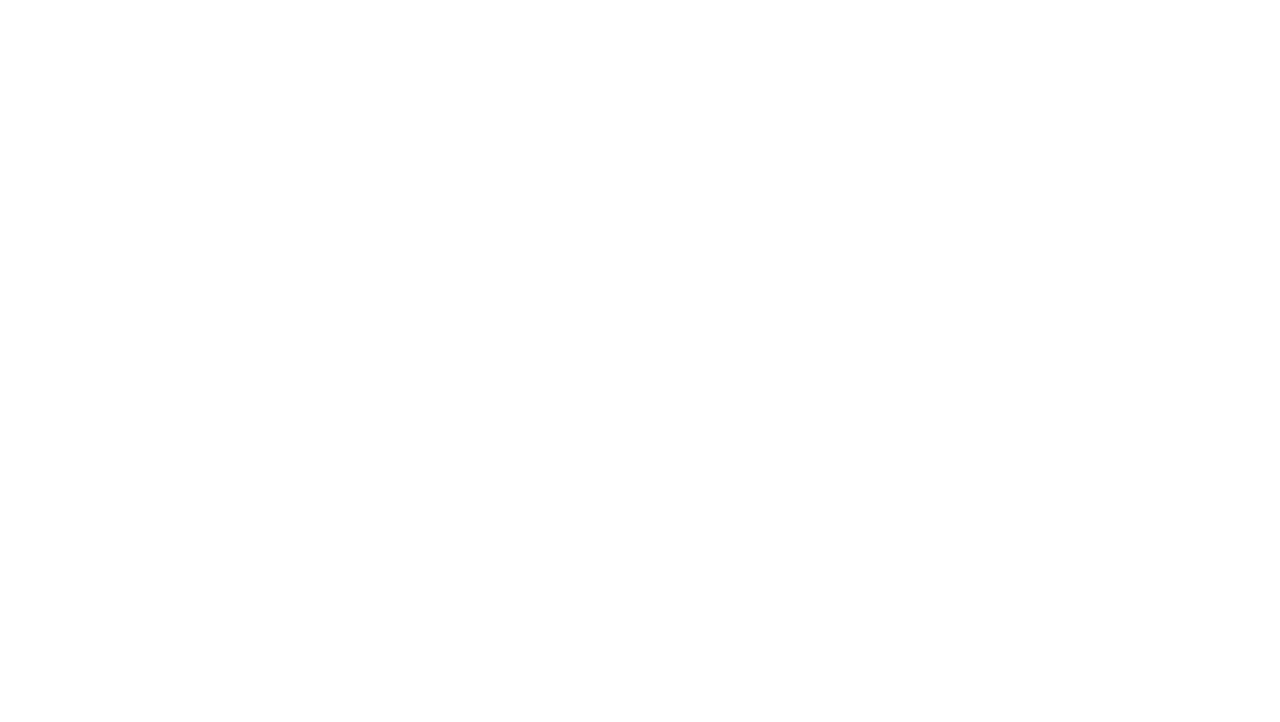
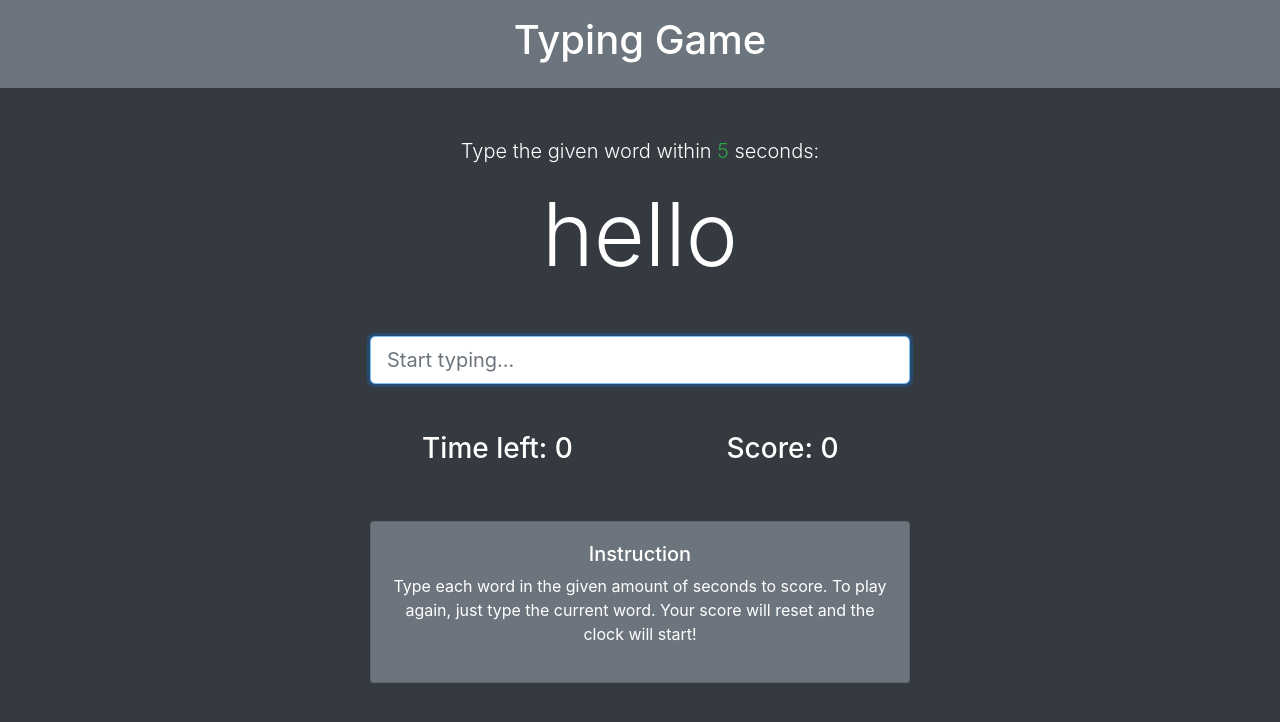
Before and after one commit to matthewfreeman821/typinggame, a plain HTML site: page index.html in a window 1280 px wide. Drawn offline with nearby package versions, Linux system fonts and the light colour scheme.

Commit message:
Adds all html with styling from bootstrap

```diff
--- a/index.html
+++ b/index.html
@@ -7,7 +7,39 @@
   <link href="https://stackpath.bootstrapcdn.com/bootstrap/4.2.1/css/bootstrap.min.css" rel="stylesheet" integrity="sha384-GJzZqFGwb1QTTN6wy59ffF1BuGJpLSa9DkKMp0DgiMDm4iYMj70gZWKYbI706tWS" crossorigin="anonymous">
   <title>Typing Game</title>
 </head>
-<body>
+<body class="bg-dark text-white">
+  <header class="bg-secondary text-center p-3 mb-5">
+    <h1>Typing Game</h1>
+  </header>
+
+  <div class="container text-center">
+    <div class="row">
+      <div class="col-md-6 mx-auto">
+        <p class="lead">Type the given word within <span class="text-success" id="seconds">5</span> seconds:</p>
+        <h2 class="display-2 mb-5" id="current-word">hello</h2>
+        <input type="text" class="form-control form-control-lg" placeholder="Start typing..." id="word-input" autofocus>
+        <h4 class="mt-3" id="message"></h4>
+
+        <div class="row mt-5">
+          <div class="col-md-6">
+            <h3>Time left: <span id="time">0</span></h3>
+          </div>
+          <div class="col-md-6">
+            <h3>Score: <span id="score">0</span></h3>
+          </div>
+        </div>
+
+        <div class="row mt-5">
+          <div class="col-md-12">
+            <div class="card card-body bg-secondary text-white">
+              <h5>Instruction</h5>
+              <p>Type each word in the given amount of seconds to score. To play again, just type the current word. Your score will reset and the clock will start!</p>
+            </div>
+          </div>
+        </div>
+      </div>
+    </div>
+  </div>
 
 </body>
 </html>
```
